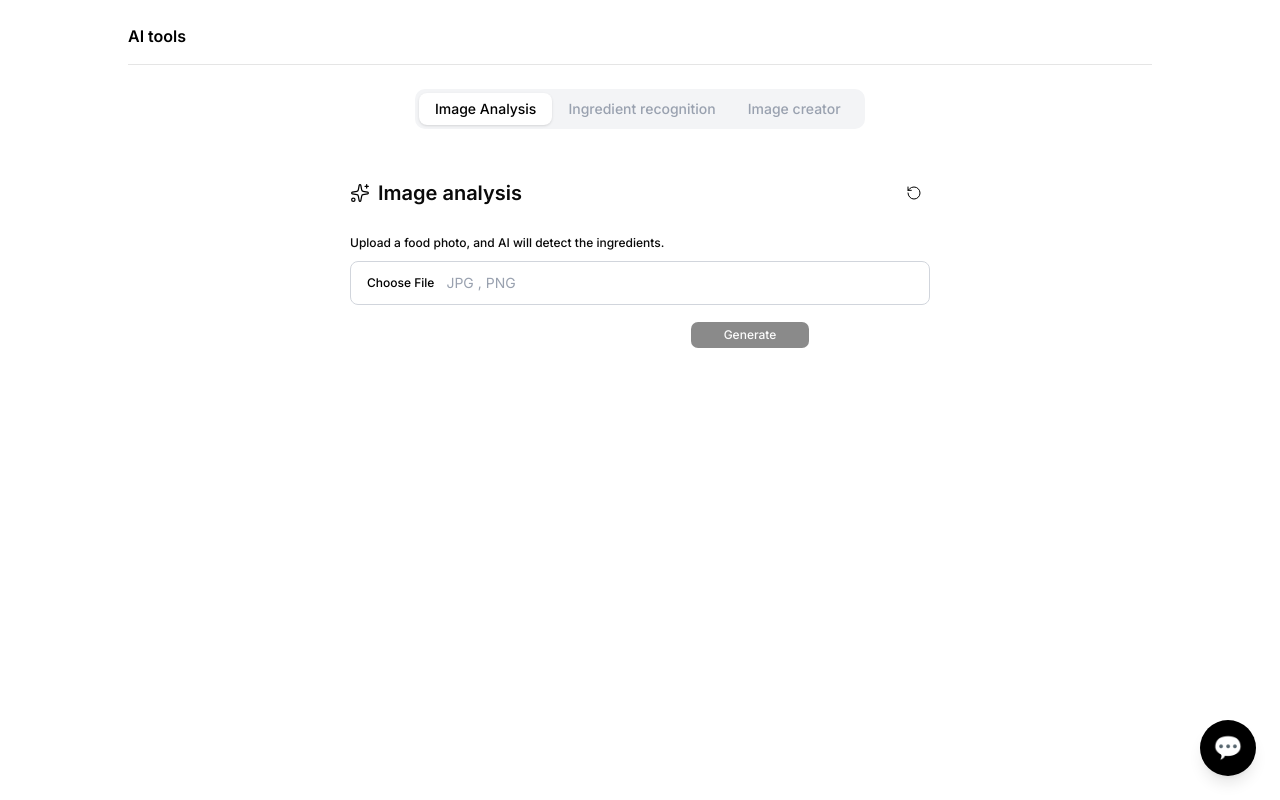
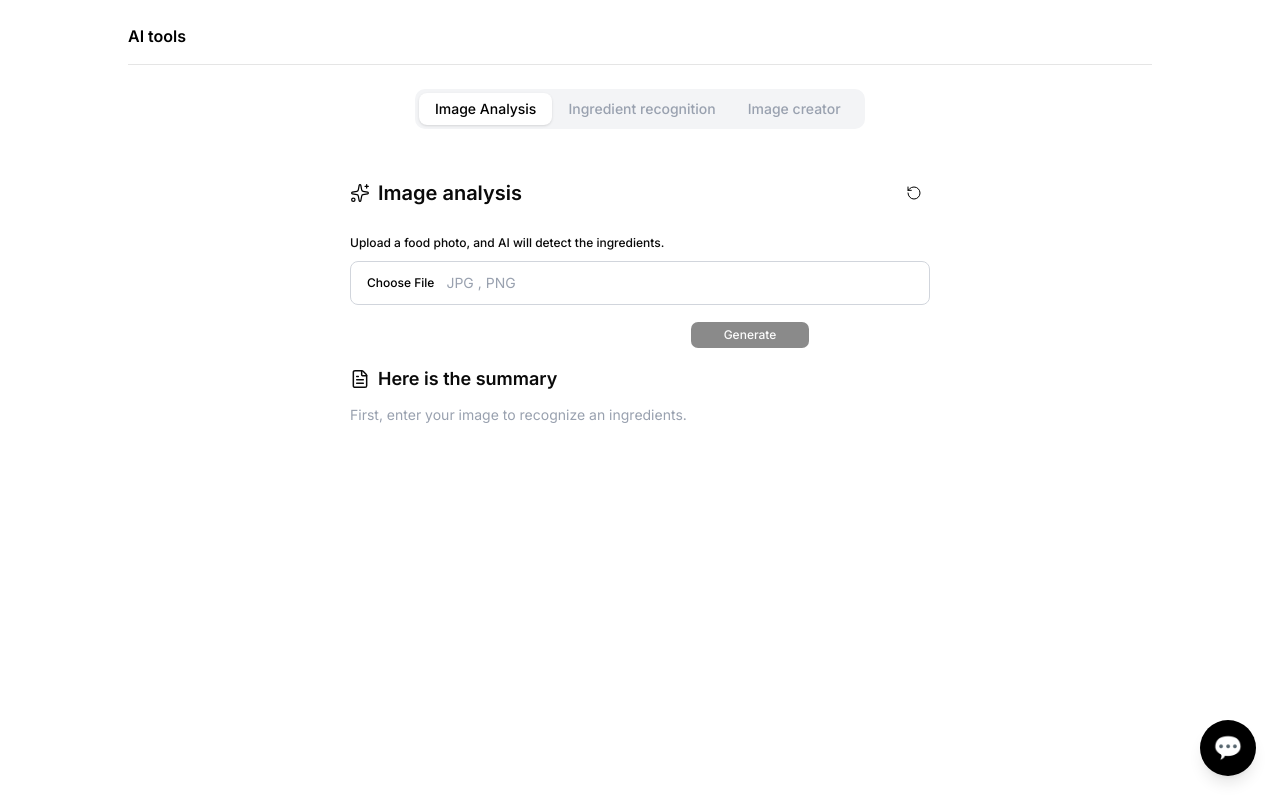
Before and after one commit to megnamigi/ai-image-models, a Next.js app: page / in a window 1280 px wide. Built offline with nearby package versions, Linux system fonts and the light colour scheme.

Commit message:
saijruulsan

```diff
--- a/app/page.tsx
+++ b/app/page.tsx
@@ -202,7 +202,7 @@ setChatHistory((prev) => [
 
   return (
 
-// Image analysis
+        // IMAGE ANALYSIS
 
     <main className="min-h-screen bg-white px-12 py-6">
       <div className="mx-auto max-w-5xl">
@@ -442,17 +442,24 @@ setChatHistory((prev) => [
         className="w-[120px]"
         disabled={!selectedImage || analysisLoading}
       >
-        {analysisLoading ? "Working..." : "Generate"}
+        {analysisLoading ? "Generate" : "Generate"}
       </Button>
     </div>
 
-    {analysis && (
  <div className="mt-4">
+        <div className="mt-2">
         <h3 className="mb-3 flex items-center gap-2 text-lg font-semibold">
           <FileText className="h-5 w-5" strokeWidth={1.8} />
           Here is the summary
         </h3>
 
+        {!analysis && (
+          <p className="text-sm text-gray-400">
+            First, enter your image to recognize an ingredients.
+        </p>
+        )}
+
+        {analysis && (
           <div className="space-y-2 rounded-lg border border-gray-200 bg-white p-4 text-sm leading-7 text-gray-700">
             {analysis.split("\n").map((line, index) => {
               const cleanLine = line
@@ -464,8 +471,11 @@ setChatHistory((prev) => [
               return <p key={index}>{cleanLine}</p>;
             })}
           </div>
+        )}
       </div>
-    )}
+    </div>
+
+
   </CardContent>
 </Card>
 )}
```
Lines whose indentation alone changed are shown as unchanged.
